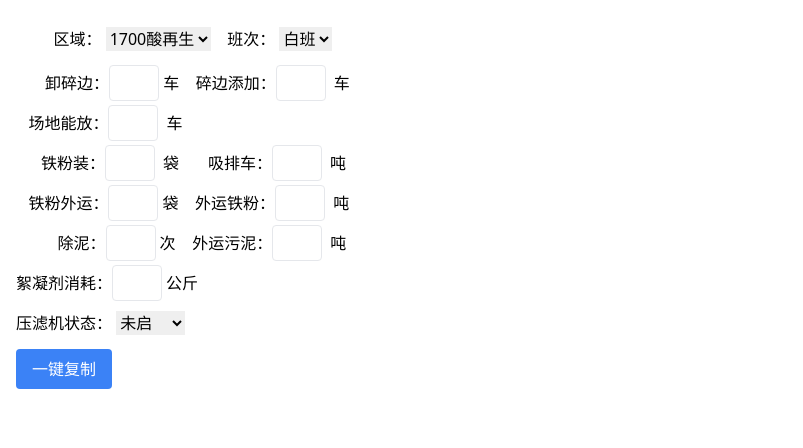
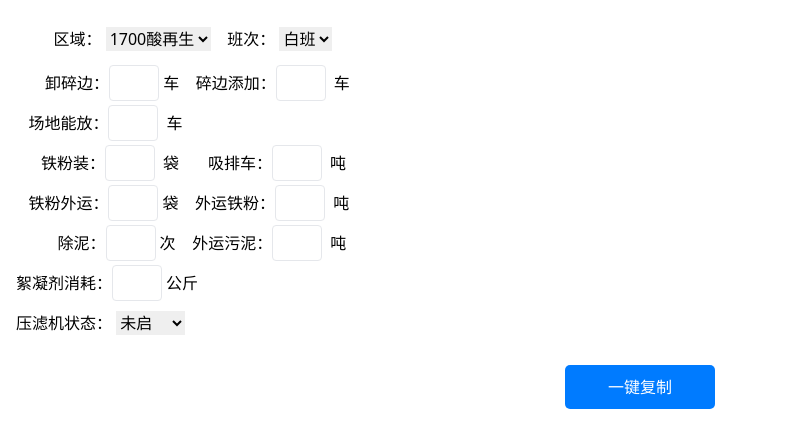
Before and after one commit to wg521125/szs, a plain HTML site: page index.html in a window 1280 px wide. Shown: the part 98-546 px from the top of the page, without its empty margins (0-803 px from the left). Drawn offline with nearby package versions, Linux system fonts and the light colour scheme.

Commit message:
Update index.html

```diff
--- a/index.html
+++ b/index.html
@@ -54,6 +54,24 @@
     text-align: center; /* 使标题居中 */
 }
 
+.btn-container {
+            text-align: center; /* 文本居中，用于内联元素或行内块元素 */
+            margin-top: 20px; /* 可选：添加一些上边距 */
+        }
+
+
+/* 假设按钮的样式如下 */
+.btn-copy {
+    display: block; /* 使按钮成为块级元素 */
+    width: 150px; /* 设置按钮宽度，这里仅为示例 */
+    margin: 20px auto; /* 上下外边距和左右自动外边距实现居中 */
+    padding: 10px; /* 按钮内边距 */
+    background-color: #007BFF; /* 蓝色背景 */
+    color: #fff; /* 白色文本 */
+    border-radius: 5px; /* 圆角 */
+    cursor: pointer; /* 鼠标悬停时显示小手 */
+    /* ... 其他样式保持不变 ... */
+}
 
 </style>
 <body class="p-4">
@@ -113,7 +131,7 @@
 
 
     </form>
-    <button id="copyBtn" class="bg-blue-500 text-white px-4 py-2 rounded mt-1 cursor-pointer">一键复制</button>
+    <button id="copyBtn" class="btn-copy">一键复制</button>
 
     <script>
 
```
